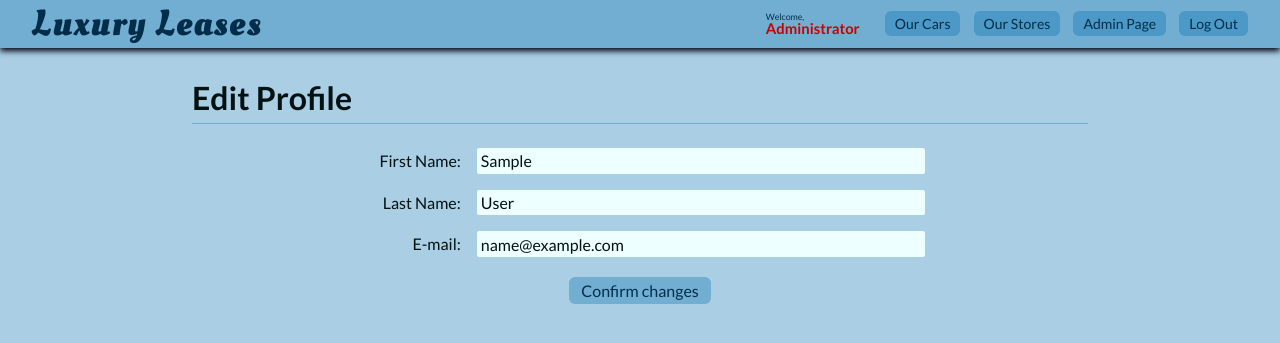
After one commit to Peng2558/luxuryleases, a Django app: page /users/1/edit in a window 1280 px wide. The commit adds this page. Shown: the top 343 px of the page. Run offline with Django 5.2, Linux system fonts and the light colour scheme; the visitor is signed in with stand-in values (Sample User, id 1); some libraries are stand-ins or nearby versions.

Commit message:
allow user to change profile information

```diff
--- a/main_app/templates/users/detail.html
+++ b/main_app/templates/users/detail.html
@@ -7,8 +7,9 @@
     <div class='user-rentals'>
       <p class='section-title'>Your Account Details</p>
 
-      <p><a class='user-profile-button' href='#'>Change</a><strong>Name:</strong> {{ user.first_name }} {{ user.last_name }}</p>
-      <p><a class='user-profile-button' href='#'>Change</a><strong>E-mail:</strong> {{ user.email }}</p>
+      <p><strong>Name:</strong> {{ user.first_name }} {{ user.last_name }}</p>
+      <p class='p-mb'><strong>E-mail:</strong> {{ user.email }}</p>
+      <a class='user-profile-button' href='{% url "users_edit" user.id %}'>Edit Profile</a>
     </div>
 
     <div class='user-rentals'>
--- /dev/null
+++ b/main_app/templates/users/update.html
@@ -0,0 +1,22 @@
+{% extends 'base.html' %}
+
+{% block content %}
+  <p class='main-title'>Edit Profile</p>
+
+  <form action='{% url "users_update" user.id %}' method='POST'>
+    {% csrf_token %}
+    <p>
+      <label>First Name:</label>
+      <input type='text' name='first_name' value='{{ user.first_name }}'/>
+    </p>
+    <p>
+      <label>Last Name:</label>
+      <input type='text' name='last_name' value='{{ user.last_name }}'/>
+    </p>
+    <p>
+      <label>E-mail:</label>
+      <input type='text' name='email' value='{{ user.email }}'/>
+    </p>
+    <button type='submit'>Confirm changes</button>
+  </form>
+{% endblock %}
--- a/main_app/urls.py
+++ b/main_app/urls.py
@@ -68,6 +68,8 @@ urlpatterns = [
     #===== USERS =====
     path('users/login', views.users_login, name='users_login'),
     path('users/<int:user_id>/', views.users_detail, name='users_detail'),
+    path('users/<int:user_id>/edit', views.users_edit, name='users_edit'),
+    path('users/<int:user_id>/update', views.users_update, name='users_update'),
 
     #===== ADMIN =====
     path('administrator/', views.admin_page,name='admin'),
--- a/main_app/views.py
+++ b/main_app/views.py
@@ -96,6 +96,22 @@ def users_detail(request, user_id):
         'past_rentals': past_rentals,
         'user': user
     })
+
+
+@login_required
+def users_edit(request, user_id):
+    return render(request, 'users/update.html')
+
+
+@login_required
+def users_update(request, user_id):
+    user = User.objects.get(id=user_id)
+    user.first_name = request.POST['first_name']
+    user.last_name = request.POST['last_name']
+    user.username = request.POST['email']
+    user.email = request.POST['email']
+    user.save()
+    return redirect('users_detail', user_id = user.id)
 
 
 #===== CARS =====
```
